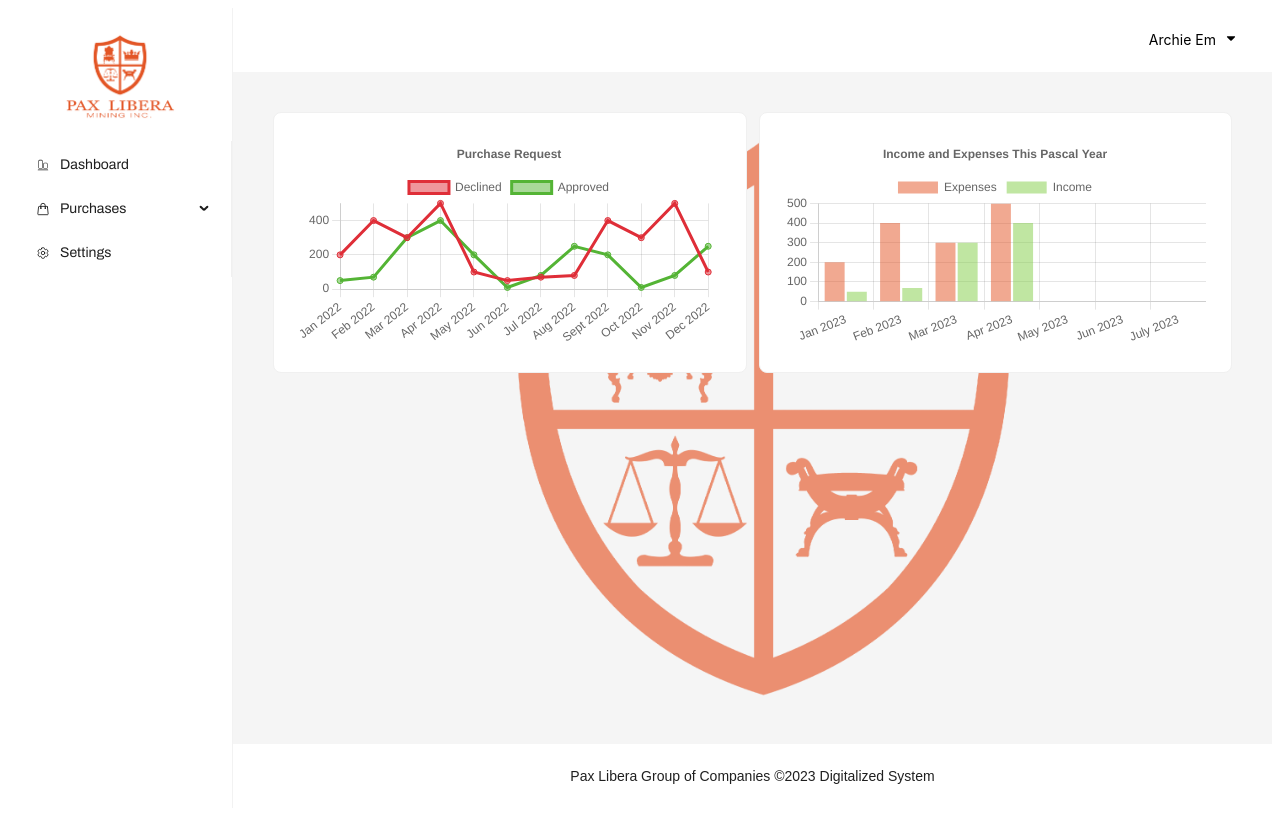
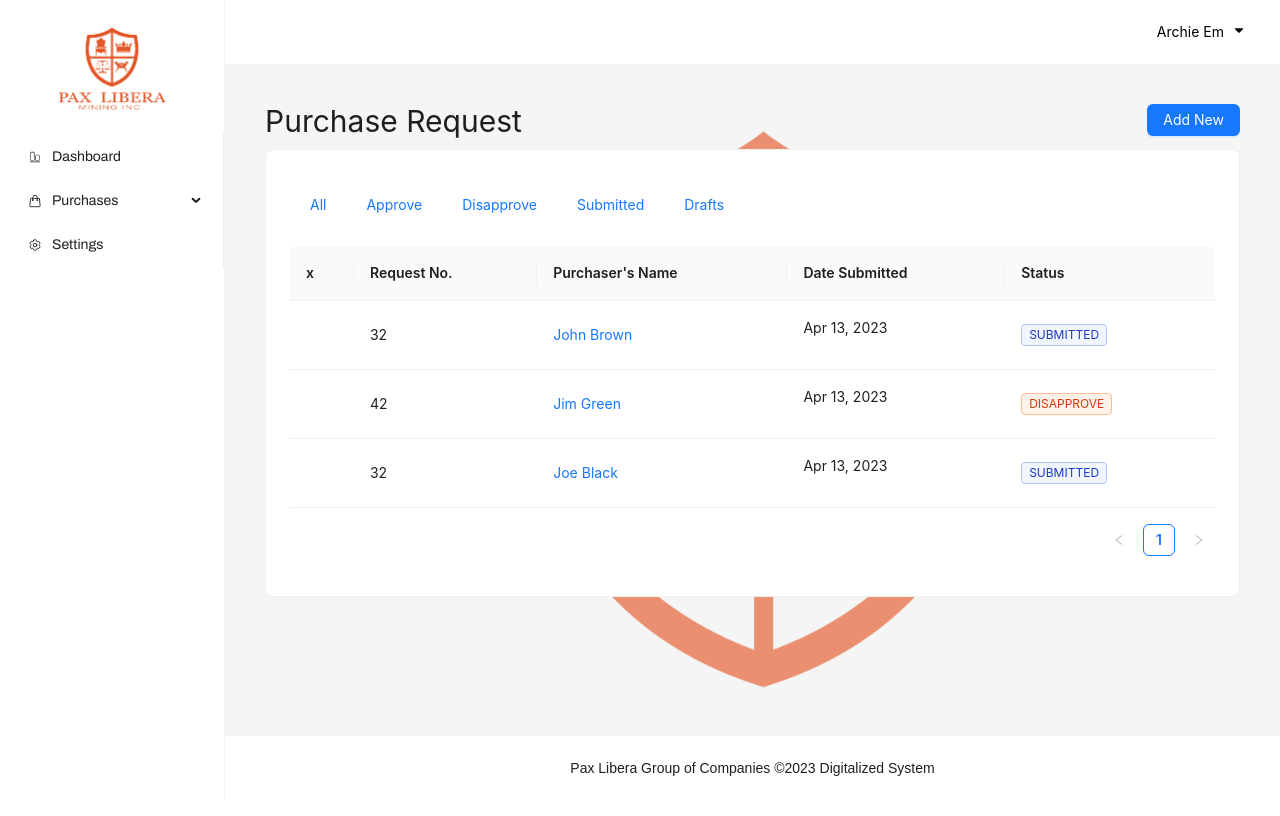
Before and after one commit to FelixAngeloSiena/pax_libera_frontend_v2, a React (Create React App) app: page / in a window 1280 px wide. Built offline with nearby package versions, Linux system fonts and the light colour scheme.

Commit message:
initial table component

```diff
--- a/src/App.js
+++ b/src/App.js
@@ -1,14 +1,18 @@
-import Dashboard from './components/dashboard/Dashboard';
+import Dashboard from "./components/dashboard/Dashboard";
+import Login from "./Authentication/Login";
+import LandingPage from "./Authentication/LandinPage";
+import DeptHeadPR from "./components/purchases/request/dept_head/PurchaseRequest";
 // import '../src/assets/css/Styles.css'
 // import RegistrationWithLogo from './components/registration/RegistrationWithLogo'
 // import LandingPage from './Authentication/LandinPage';
 
 function App() {
   return (
-    <Dashboard />
+    // <Dashboard />
     // <LandingPage />
-  )
-
+    // <Login />
+    <DeptHeadPR />
+  );
 }
 
 export default App;
--- a/src/Authentication/LandinPage.jsx
+++ b/src/Authentication/LandinPage.jsx
@@ -4,6 +4,7 @@ import { Button, Space } from "antd";
 import "antd/dist/reset.css";
 import "../assets/css/Login.css";
 import LoginPage from "./Login";
+import Registration from "../components/registration/Registration";
 
 function LandingPage() {
   const [redirect, setRedirect] = useState(false);
@@ -11,6 +12,7 @@ function LandingPage() {
   function handleLoginClick() {
     setRedirect(true);
   }
+
   if (redirect) {
     return <LoginPage />;
   }
--- a/src/Authentication/Login.jsx
+++ b/src/Authentication/Login.jsx
@@ -1,9 +1,20 @@
+import { useState } from "react";
 import RightSection from "./RightSection";
 import { Button, Space, Input } from "antd";
+import Dashboard from "../components/dashboard/Dashboard";
 import "antd/dist/reset.css";
 import "../assets/css/Login.css";
 
 function Login() {
+  const [redirect, setRedirect] = useState(false);
+
+  function handleDashboardClick() {
+    setRedirect(true);
+  }
+  if (redirect) {
+    return <Dashboard />;
+  }
+
   return (
     <div
       style={{
@@ -34,7 +45,12 @@ function Login() {
               <a>Forgot Password?</a>
             </div>
             <div className="loginBTN">
-              <Button block className="defaultBTN" htmlType="submit">
+              <Button
+                block
+                className="defaultBTN"
+                htmlType="submit"
+                onClick={handleDashboardClick}
+              >
                 Log in
               </Button>
             </div>
--- /dev/null
+++ b/src/components/purchases/request/dept_head/PurchaseRequest.jsx
@@ -0,0 +1,143 @@
+import React, { useState, useEffect } from "react";
+import { Space, Table, Tag, Card, Button, Row, Col } from "antd";
+import "../../../../assets/css/Styles.css";
+import Bottomnav from "../../../../layout/Bottomnav";
+import Sidenav from "../../../../layout/Sidenav";
+import Topnav from "../../../../layout/Topnav";
+import { Layout } from "antd";
+const { Content } = Layout;
+
+const PurchaseRequest = () => {
+  const columns = [
+    {
+      title: "x",
+      //   dataIndex: "address",
+      //   key: "address",
+    },
+    {
+      title: "Request No.",
+      dataIndex: "age",
+      key: "age",
+    },
+    {
+      title: "Purchaser's Name",
+      dataIndex: "name",
+      key: "name",
+      render: (text) => <a>{text}</a>,
+    },
+    {
+      title: "Date Submitted",
+      key: "action",
+      render: (_, record) => (
+        <Space size="middle">
+          <p>Apr 13, 2023</p>
+        </Space>
+      ),
+    },
+    {
+      title: "Status",
+      key: "tags",
+      dataIndex: "tags",
+      render: (_, { tags }) => (
+        <>
+          {tags.map((tag) => {
+            let color = tag.length > 5 ? "geekblue" : "green";
+            if (tag === "Disapprove") {
+              color = "volcano";
+            }
+            return (
+              <Tag color={color} key={tag}>
+                {tag.toUpperCase()}
+              </Tag>
+            );
+          })}
+        </>
+      ),
+    },
+  ];
+  const data = [
+    {
+      key: "1",
+      name: "John Brown",
+      age: 32,
+      address: "New York No. 1 Lake Park",
+      tags: ["Submitted"],
+    },
+    {
+      key: "2",
+      name: "Jim Green",
+      age: 42,
+      address: "London No. 1 Lake Park",
+      tags: ["Disapprove"],
+    },
+    {
+      key: "3",
+      name: "Joe Black",
+      age: 32,
+      address: "Sydney No. 1 Lake Park",
+      tags: ["Submitted"],
+    },
+  ];
+  return (
+    <Layout className="layout-container">
+      <Sidenav />
+      <Layout className="site-layout">
+        <Topnav />
+        <Content
+          style={{
+            margin: 20,
+            padding: 20,
+            backgroundImage: `url(${require("../../../../assets/images/pax-logo-no-label.png")})`,
+            backgroundPosition: "center",
+            backgroundSize: "contain",
+            backgroundRepeat: "no-repeat",
+          }}
+        >
+          {/* <Col>
+            <p style={{ fontSize: "30px" }}>Purchase Request</p>
+            <div style={{ display: "flex", justifyContent: "end" }}>
+              <Button type="primary">Add New</Button>
+            </div>
+          </Col> */}
+          <Row style={{ marginBottom: "10px" }}>
+            <Col span={8} style={{ fontSize: "30px" }}>
+              Purchase Request
+            </Col>
+            <Col
+              span={8}
+              offset={8}
+              style={{ display: "flex", justifyContent: "end" }}
+            >
+              <Button type="primary">Add New</Button>
+            </Col>
+          </Row>
+          <Card>
+            <Row style={{ marginBottom: "10px" }}>
+              <Col style={{ padding: "20px" }}>
+                <a href="#" active>
+                  All
+                </a>
+              </Col>
+              <Col style={{ padding: "20px" }}>
+                <a href="#">Approve</a>
+              </Col>
+              <Col style={{ padding: "20px" }}>
+                <a href="#">Disapprove</a>
+              </Col>
+              <Col style={{ padding: "20px" }}>
+                <a href="#">Submitted</a>
+              </Col>
+              <Col style={{ padding: "20px" }}>
+                <a href="#">Drafts</a>
+              </Col>
+            </Row>
+            <Table columns={columns} dataSource={data} />
+          </Card>
+        </Content>
+        <Bottomnav />
+      </Layout>
+    </Layout>
+  );
+};
+
+export default PurchaseRequest;
```
